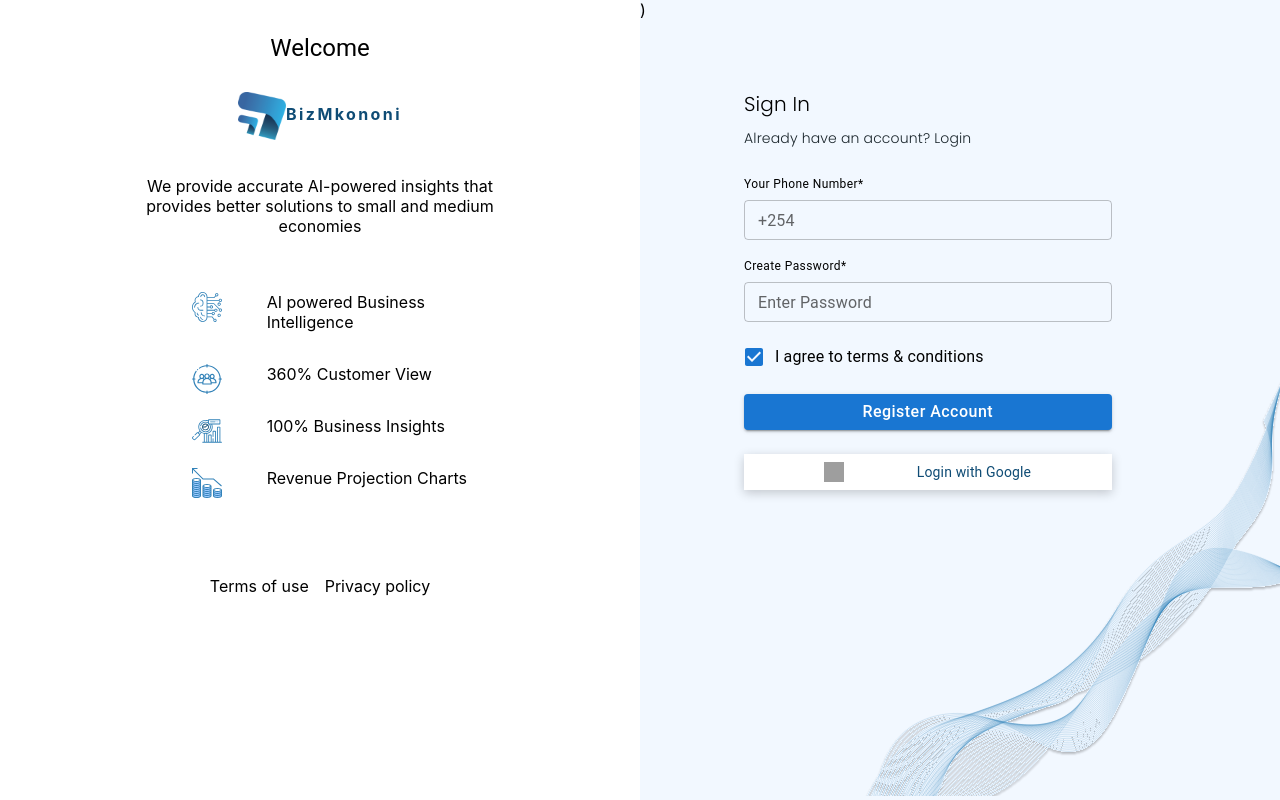
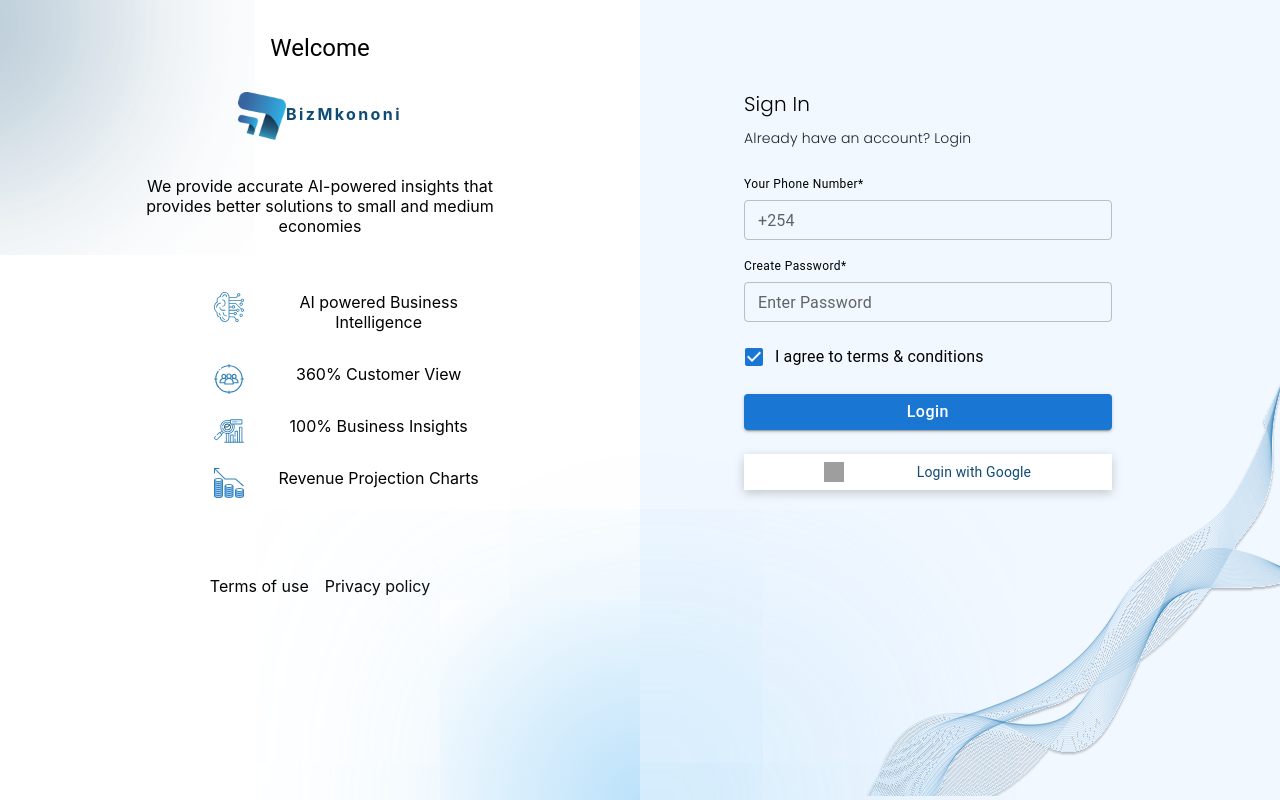
Before and after one commit to OdidaProtas/Ngong, a React (Vite) app: page /login in a window 1280 px wide. Built offline with nearby package versions, Linux system fonts and the light colour scheme; grey boxes are pictures that could not be loaded.

Commit message:
update blur

```diff
--- a/src/components/AuthenticationFormComponent/AuthenticationFormComponent.tsx
+++ b/src/components/AuthenticationFormComponent/AuthenticationFormComponent.tsx
@@ -33,7 +33,6 @@ const DecoItem = ({ context }: DecoItemInterface) => {
           className={isLogin ? classes.decoSvg : classes.regSvg}
         />
       </div>
-      )
     </>
   );
 };
@@ -92,7 +91,7 @@ export default function AuthenticationFormComponent({
             size="small"
             variant="contained"
           >
-            Register Account
+            {isLogin ? "Login" : "Register Account"}
           </Button>
         </form>
         <SignInWithGoogleComponent context={context} title="Register" />
--- a/src/components/OnboardingComponent/OnboardingComponent.styles.ts
+++ b/src/components/OnboardingComponent/OnboardingComponent.styles.ts
@@ -3,7 +3,7 @@ import { createStyles, makeStyles } from "@mui/styles";
 
 const useStyles = makeStyles((theme: Theme) =>
   createStyles({
-    root: {},
+    root: { textAlign: "center" },
     title: {
       textAlign: "center",
       marginTop: theme.spacing(4),
--- a/src/components/OnboardingComponent/OnboardingComponent.tsx
+++ b/src/components/OnboardingComponent/OnboardingComponent.tsx
@@ -23,10 +23,28 @@ const listItems = [
   { icon: BusinessIcon, text: "Revenue Projection Charts" },
 ];
 
+const Deco = () => {
+  return (
+    <div>
+      <div
+        className="styledDeco"
+        style={{
+          height: 50,
+          width: 50,
+          position: "absolute",
+          top: -100,
+          left: -100,
+        }}
+      ></div>
+    </div>
+  );
+};
+
 export default function OnboardingComponent() {
   const classes = useStyles();
   return (
     <div>
+      <Deco />
       <div className={classes.root}>
         <div>
           <Typography variant="h5" className={classes.title}>
@@ -48,6 +66,17 @@ export default function OnboardingComponent() {
             </div>
           </div>
         </div>
+        <div
+          className="footerGradient"
+          style={{
+            backgroundColor: "blue",
+            height: 200,
+            width: 200,
+            position: "absolute",
+            right: "50%",
+            bottom: 0,
+          }}
+        ></div>
       </div>
     </div>
   );
--- a/src/index.css
+++ b/src/index.css
@@ -9,7 +9,18 @@ body {
 }
 
 .styledDeco {
-  box-shadow: inset 8px 40px 192px 0px rgba(15, 76, 113, 0.75);
-  -webkit-box-shadow: inset 8px 40px 192px 0px rgba(15, 76, 113, 0.75);
--moz-box-shadow: inset 98px 40px 192px 0px rgba(15, 76, 113, 0.75);
+  box-shadow: 23px 96px 234px 78px rgba(15, 76, 117, 0.75);
+  -webkit-box-shadow: 23px 96px 234px 78px rgba(15, 76, 117, 0.75);
+  -moz-box-shadow: 23px 96px 234px 78px rgba(15, 76, 117, 0.75);
+  background-color: rgba(15, 76, 117, 0.75);
 }
+
+.footerGradient {
+  background: #bbe1fa;
+  background: -webkit-radial-gradient(bottom right, #bbe1fa, #ffffff);
+  background: -moz-radial-gradient(bottom right, #bbe1fa, #ffffff);
+  background: radial-gradient(to top left, #bbe1fa, #ffffff);
+  box-shadow: 117px 105px 327px 73px rgba(187,225,250,0.75);
+-webkit-box-shadow: 117px 105px 327px 73px rgba(187,225,250,0.75);
+-moz-box-shadow: 117px 105px 327px 73px rgba(187,225,250,0.75);
+}
```
